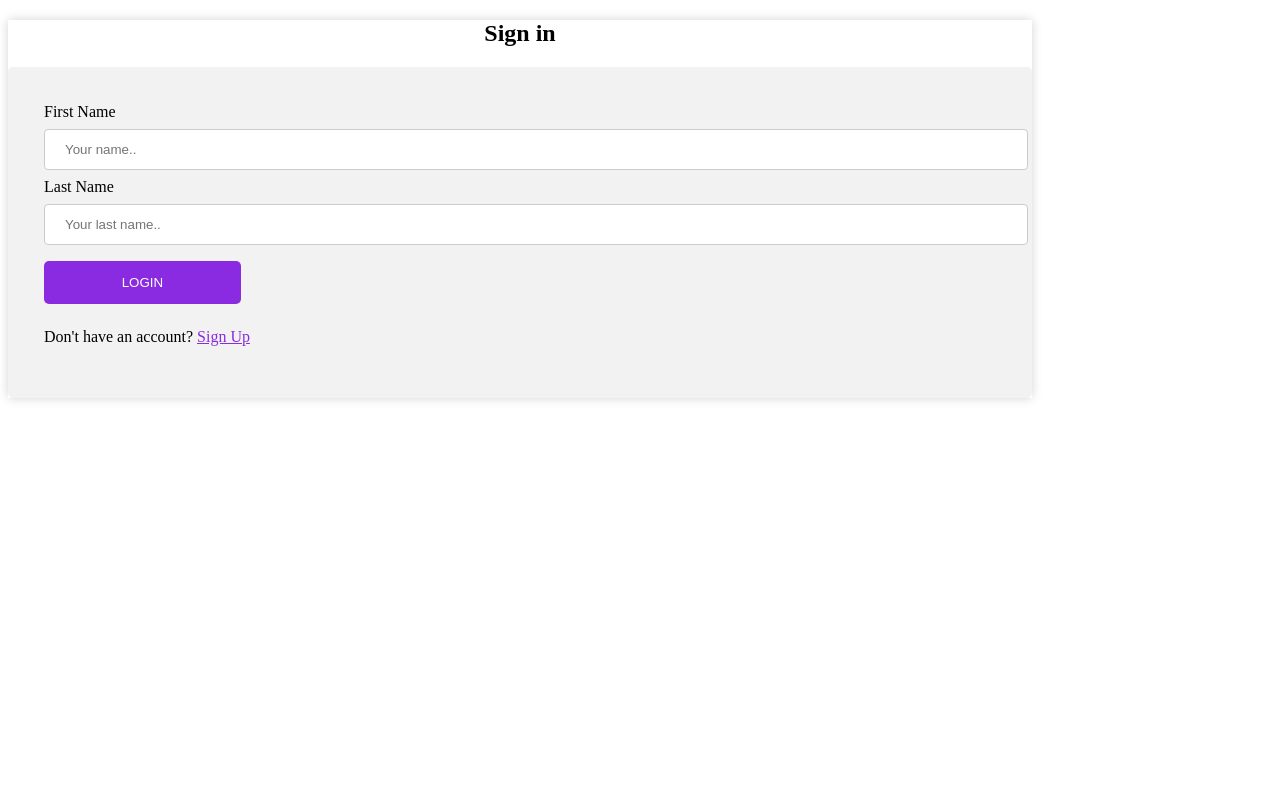
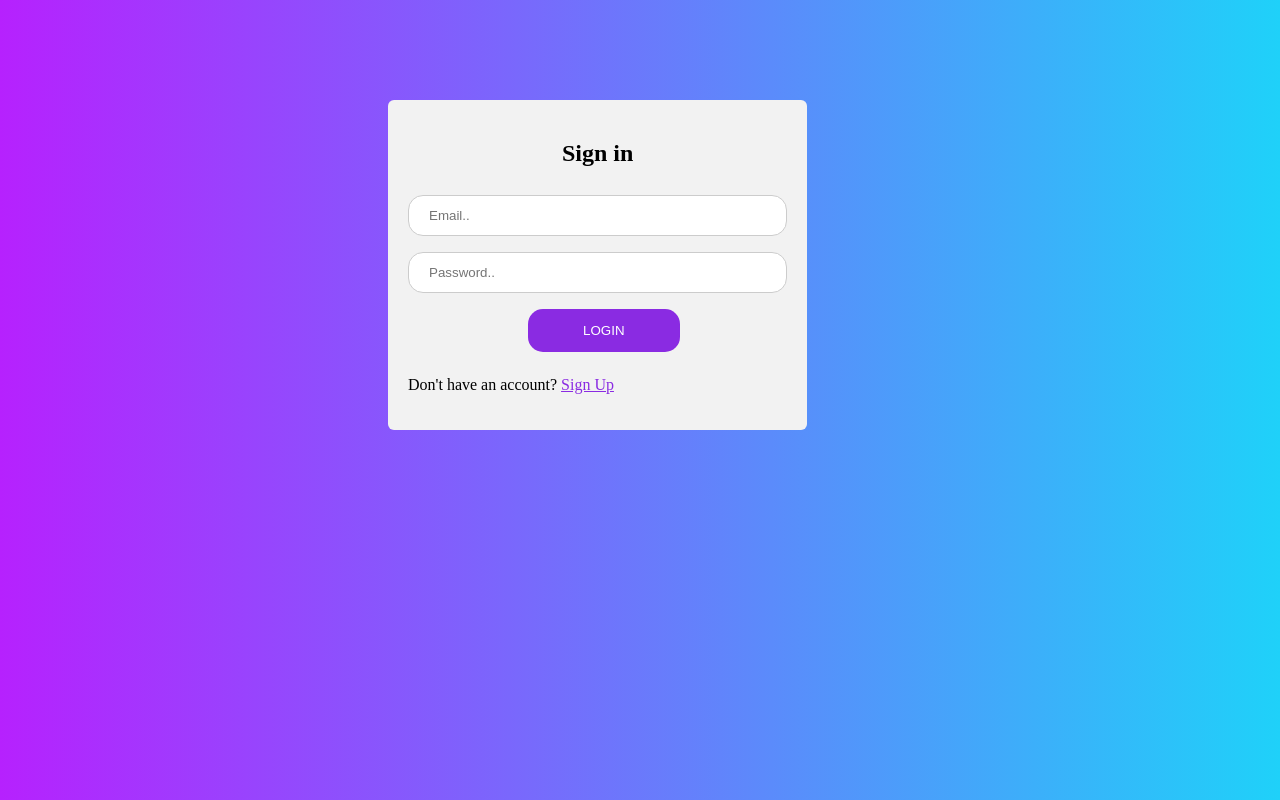
Before and after one commit to parvinjs/codewithbug.github.io, a plain HTML site: page login.html in a window 1280 px wide. Drawn offline with Linux system fonts and the light colour scheme.

Commit message:
login.html
update by parvin

```diff
--- a/login.html
+++ b/login.html
@@ -3,8 +3,7 @@
 <body>
 <style>
 body {
-  box-shadow: 0px 0px 10px 0px lightgrey;
-  width: 80%;
+  background-image:linear-gradient(90deg, #B621fe, #1fd1f9);
 }
 h2 {
  text-align: center;
@@ -18,19 +17,20 @@ input[type=text], select {
   margin: 8px 0;
   display: inline-block;
   border: 1px solid #ccc;
-  border-radius: 4px;
+  border-radius: 15px;
   box-sizing: border-box;
 }
 input[type=submit] {
-  width: 20%;
+  width: 40%;
   background-color: #8A2BE2;
   color: white;
   padding: 14px 20px;
   margin: 8px 0;
   border: none;
-  border-radius: 5px;
+  border-radius: 15px;
   cursor: pointer;
   text-transform: uppercase;
+  margin-left: 120px;
 
 }
 input[type=submit]:hover {
@@ -42,26 +42,21 @@ input[type=submit]:hover {
   border: 2px solid #8A2BE2;
 }
 div {
-  border-radius: 5px;
+  border-radius: 6px;
   background-color: #f2f2f2;
   padding: 20px;
+  width: 30%;
+  margin-left: 380px;
+  margin-top: 100px;
 }
 
-form {
-padding: 1em;
-width: 100%;
-}
 </style>
 
+<div>
 <h2>Sign in</h2>
-
-<div>
   <form>
-    <label for="fname">First Name</label>
-    <input type="text" id="fname" name="firstname" placeholder="Your name..">
-
-    <label for="lname">Last Name</label>
-    <input type="text" id="lname" name="lastname" placeholder="Your last name..">
+    <input type="text" id="fname" name="firstname" placeholder="Email..">
+    <input type="text" id="lname" name="lastname" placeholder="Password..">
 
     <input type="submit" value="Login">
     <p>Don't have an account? <a href='#'>Sign Up</a></p>
@@ -70,3 +65,4 @@ width: 100%;
 
 
 </body>
+</html>
```
